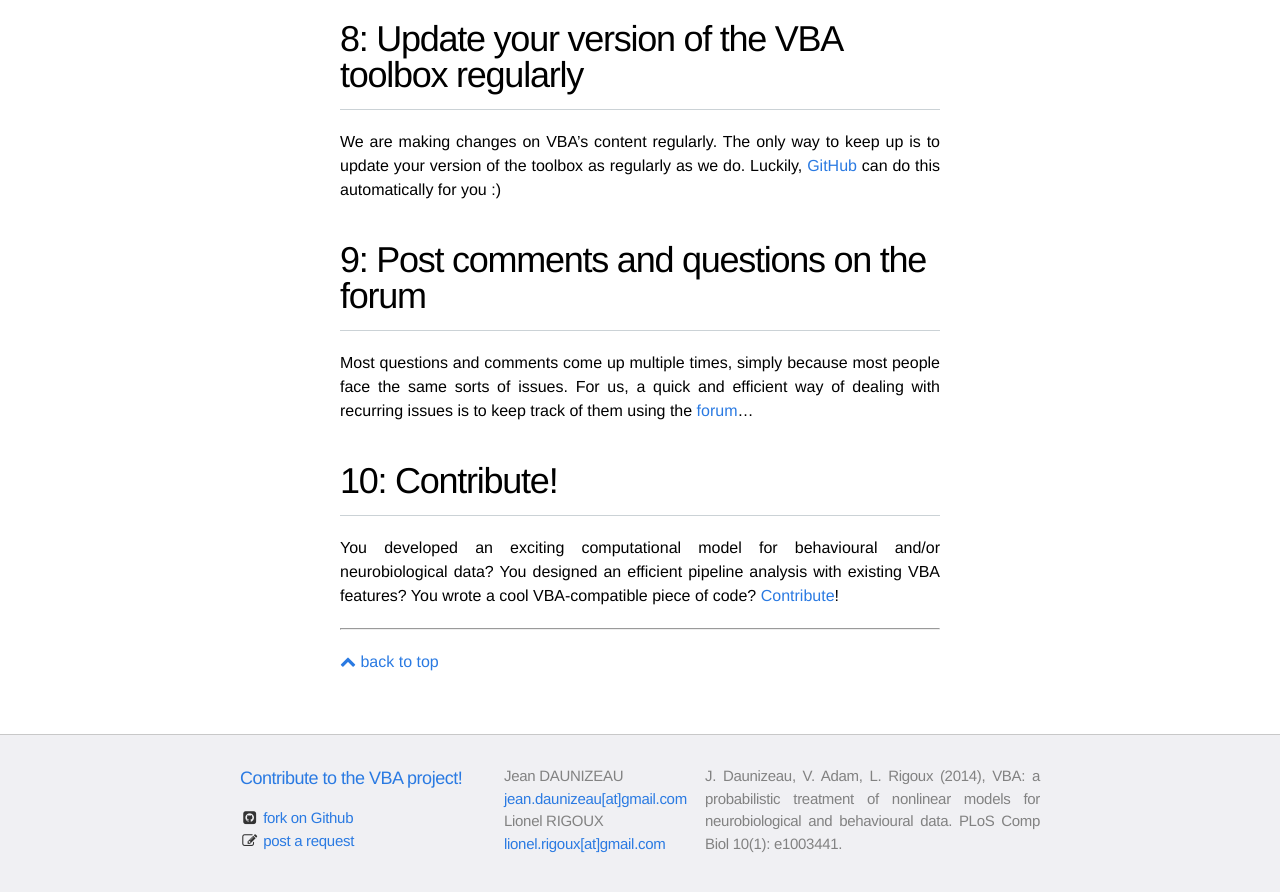
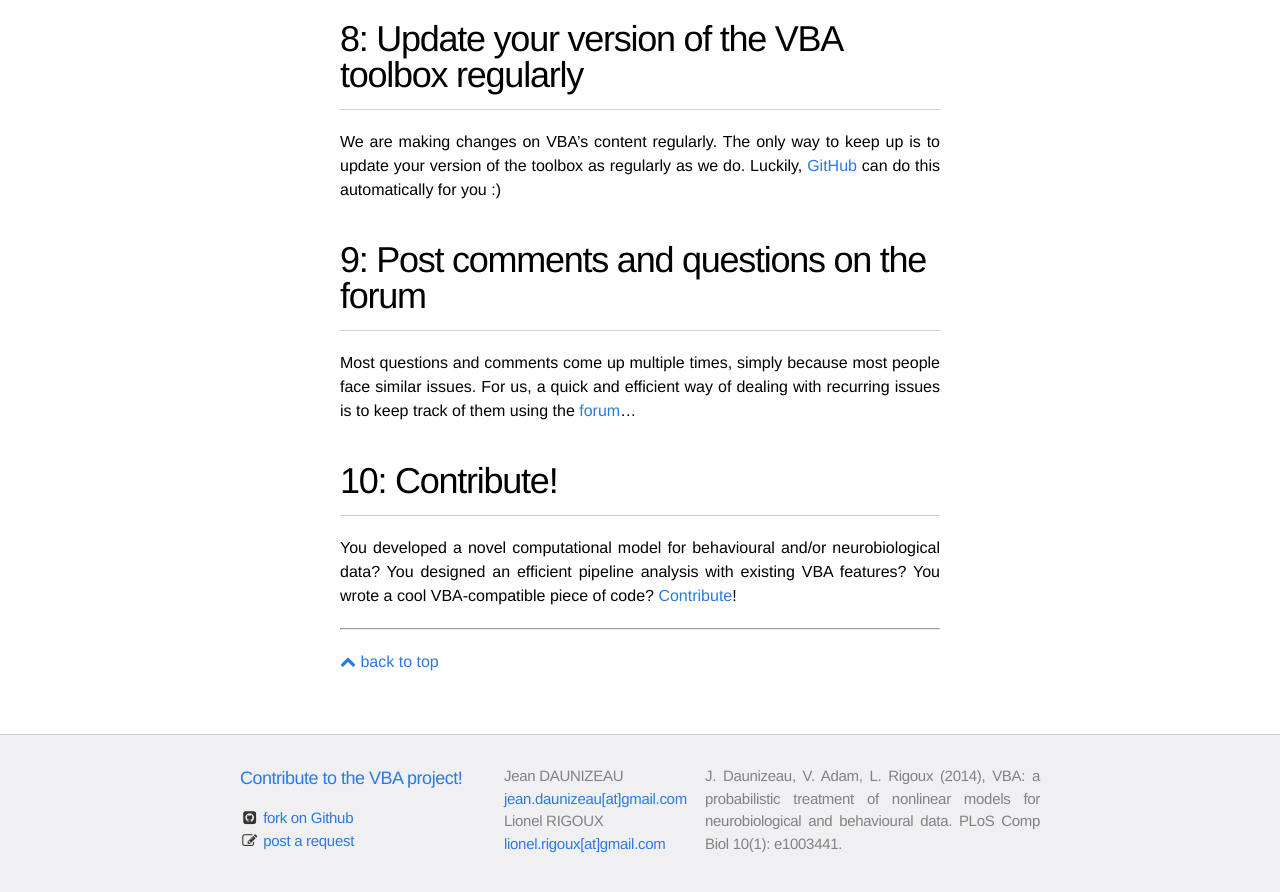
Before and after one commit to MBB-team/VBA-toolbox, a Jekyll site: the page built from _wiki/10-simple-rules.md, in a window 1280 px wide and 900 px high, scrolled down 3090 px. Shown: the top 892 px of the window. Built offline with Jekyll 4.4.1, drawn with Linux system fonts in a browser that asks for light colours; nearby versions of some CDN libraries.

Commit message:
Update 10-simple-rules.md

```diff
--- a/_wiki/10-simple-rules.md
+++ b/_wiki/10-simple-rules.md
@@ -72,9 +72,9 @@ We are making changes on VBA's content regularly. The only way to keep up is to
 
 # 9: Post comments and questions on the forum
 
-Most questions and comments come up multiple times, simply because most people face the same sorts of issues. For us, a quick and efficient way of dealing with recurring issues is to keep track of them using the [forum](http://mbb-team.github.io/VBA-toolbox/forum/)...
+Most questions and comments come up multiple times, simply because most people face similar issues. For us, a quick and efficient way of dealing with recurring issues is to keep track of them using the [forum](http://mbb-team.github.io/VBA-toolbox/forum/)...
 
 
 # 10: Contribute!
 
-You developed an exciting computational model for behavioural and/or neurobiological data? You designed an efficient pipeline analysis with existing VBA features? You wrote a cool VBA-compatible piece of code? [Contribute](http://mbb-team.github.io/VBA-toolbox/about/)!
+You developed a novel computational model for behavioural and/or neurobiological data? You designed an efficient pipeline analysis with existing VBA features? You wrote a cool VBA-compatible piece of code? [Contribute](http://mbb-team.github.io/VBA-toolbox/about/)!
```
